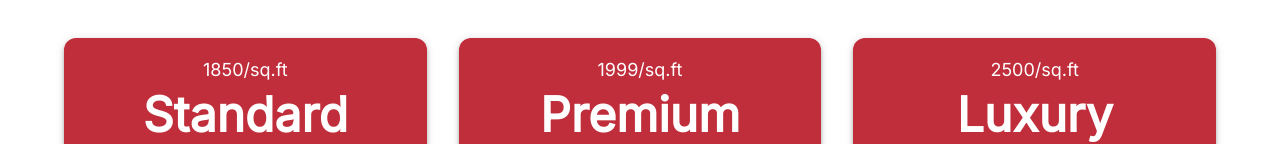
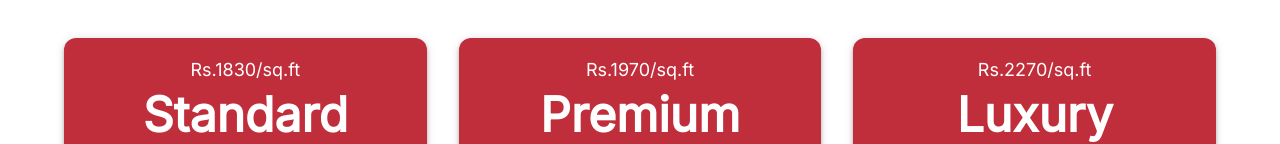
Before and after one commit to Selvan-DEV/shouss-ui, a Next.js app: page /packages in a window 1280 px wide. Shown: the part 437-581 px from the top of the page. Built offline with nearby package versions, Linux system fonts and the light colour scheme.

Commit message:
Pricing changes added

```diff
--- a/src/components/packages/PricingCardsComponent.js
+++ b/src/components/packages/PricingCardsComponent.js
@@ -8,7 +8,7 @@ import { useRouter } from 'next/navigation';
 const plans = [
     {
         title: 'Standard',
-        price: '1850/sq.ft',
+        price: 'Rs.1830/sq.ft',
         subTitle: 'Affordable, Reliable, Functional',
         description: "Perfect for budget-conscious homeowners who want quality construction with essential features:",
         features: [
@@ -26,7 +26,7 @@ const plans = [
     },
     {
         title: 'Premium',
-        price: '1999/sq.ft',
+        price: 'Rs.1970/sq.ft',
         subTitle: 'Stylish, Durable, Comfortable',
         description: "A great balance between quality and aesthetics – upgraded materials, better finishes, and modern features:",
         features: [
@@ -45,7 +45,7 @@ const plans = [
     },
     {
         title: 'Luxury',
-        price: '2500/sq.ft',
+        price: 'Rs.2270/sq.ft',
         subTitle: 'Elegant, Bespoke, Top-tier',
         description: "For those who seek the finest – high-end finishes, premium materials, and personalized design options:",
         features: [
```
